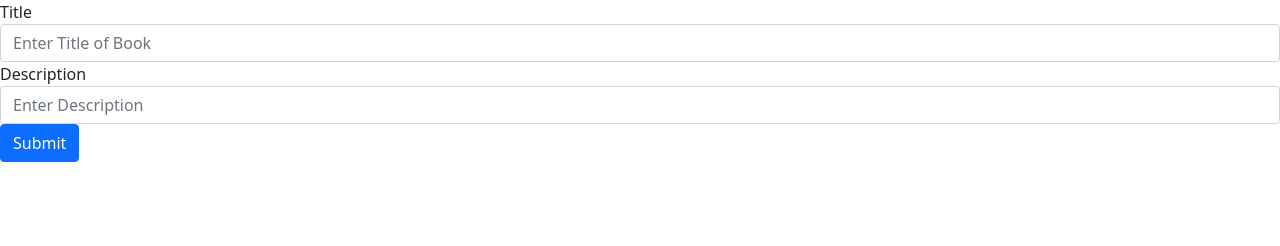
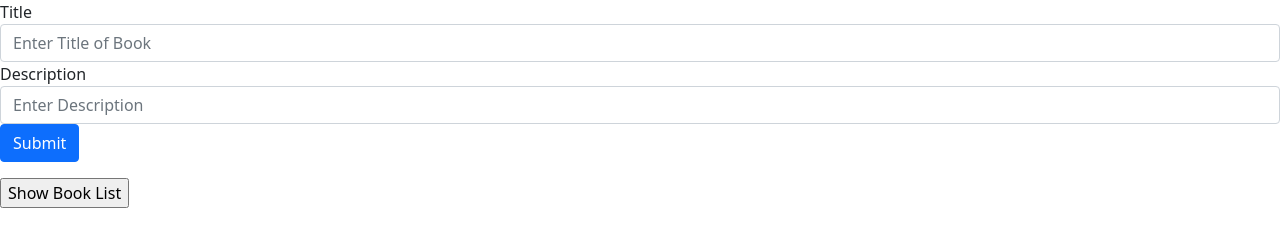
Before and after one commit to rsrishav/AspNetCoreWebApi, a plain HTML site: page BookStoreWebApp/addbook.html in a window 1280 px wide. Drawn offline with Linux system fonts and the light colour scheme.

Commit message:
Back to List button added, minor change.

```diff
--- a/BookStoreWebApp/addbook.html
+++ b/BookStoreWebApp/addbook.html
@@ -16,4 +16,5 @@
   </div>
   <button type="submit" class="btn btn-primary">Submit</button>
 </form>
+<input type="button" onclick="location.href='index.html'" value="Show Book List"/>
 </body>
```
